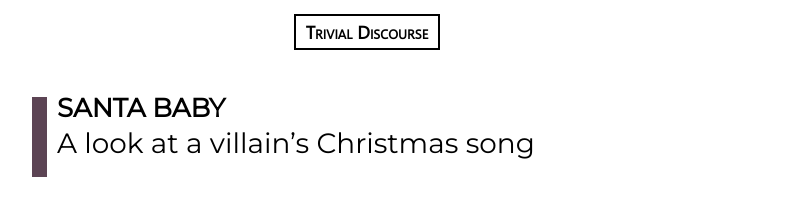
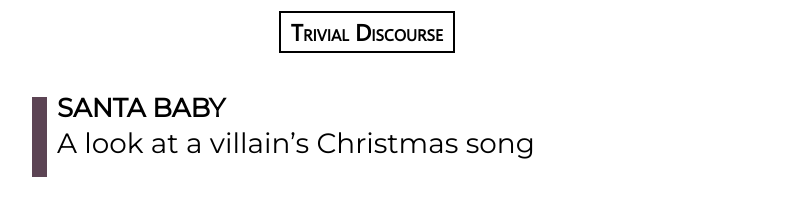
Before and after one commit to PieterHeijman/PieterHeijman.github.io, a Jekyll site: the page built from index.html, in a window 1280 px wide. Shown: the top 201 px of the page, without its empty margins (273-1062 px from the left). Built offline with Jekyll 4.4.1, drawn with Linux system fonts in a browser that asks for light colours.

Commit message:
Slight font change

```diff
--- a/_sass/_base.scss
+++ b/_sass/_base.scss
@@ -114,7 +114,7 @@ p.title {
 }
 
 .smallcaps {
-  font-size: 0.857em;
+  font-size: 1.1em;
   font-kerning: normal;
   font-variant-ligatures: common-ligatures, contextual;
   font-variant-numeric: oldstyle-nums, proportional-nums;
```
